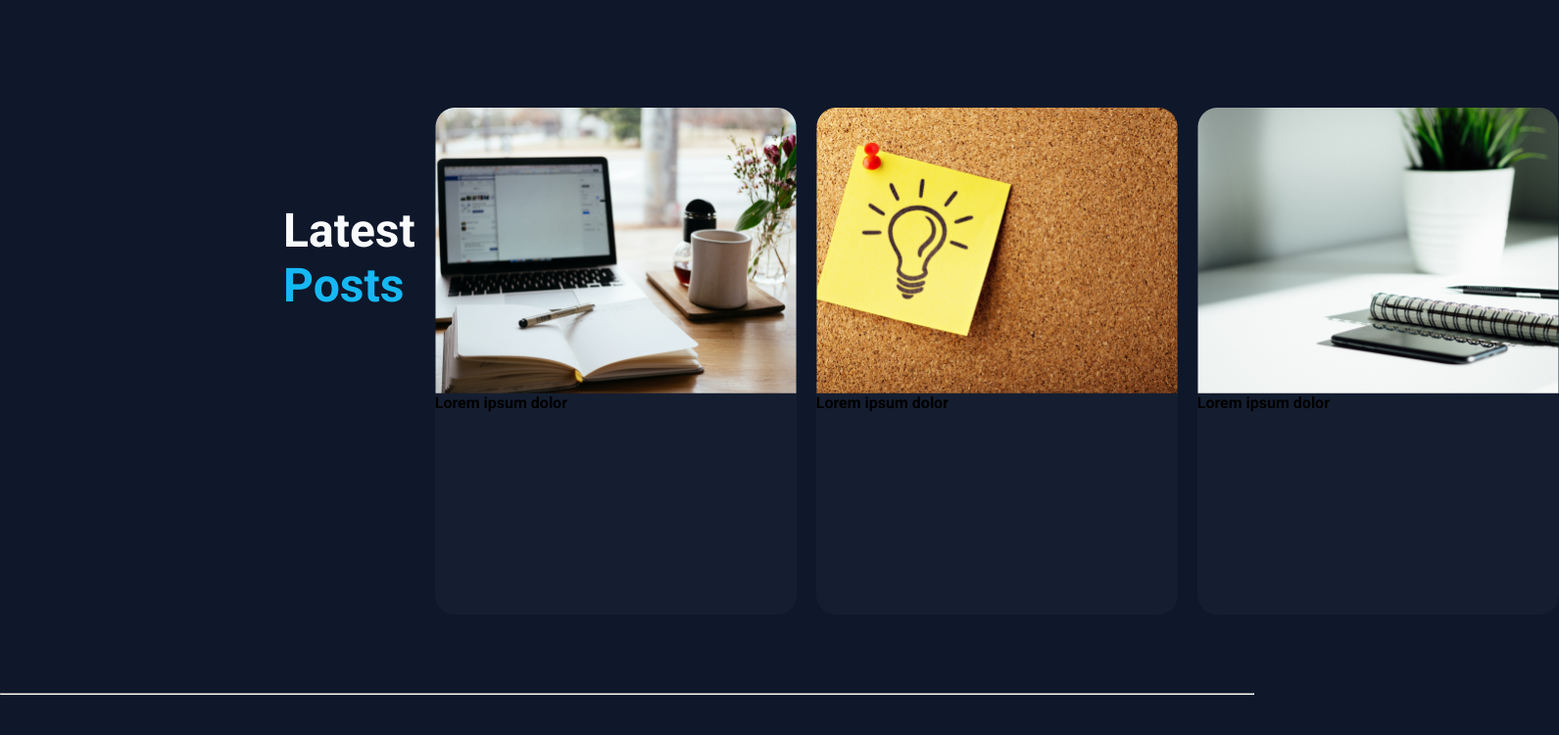
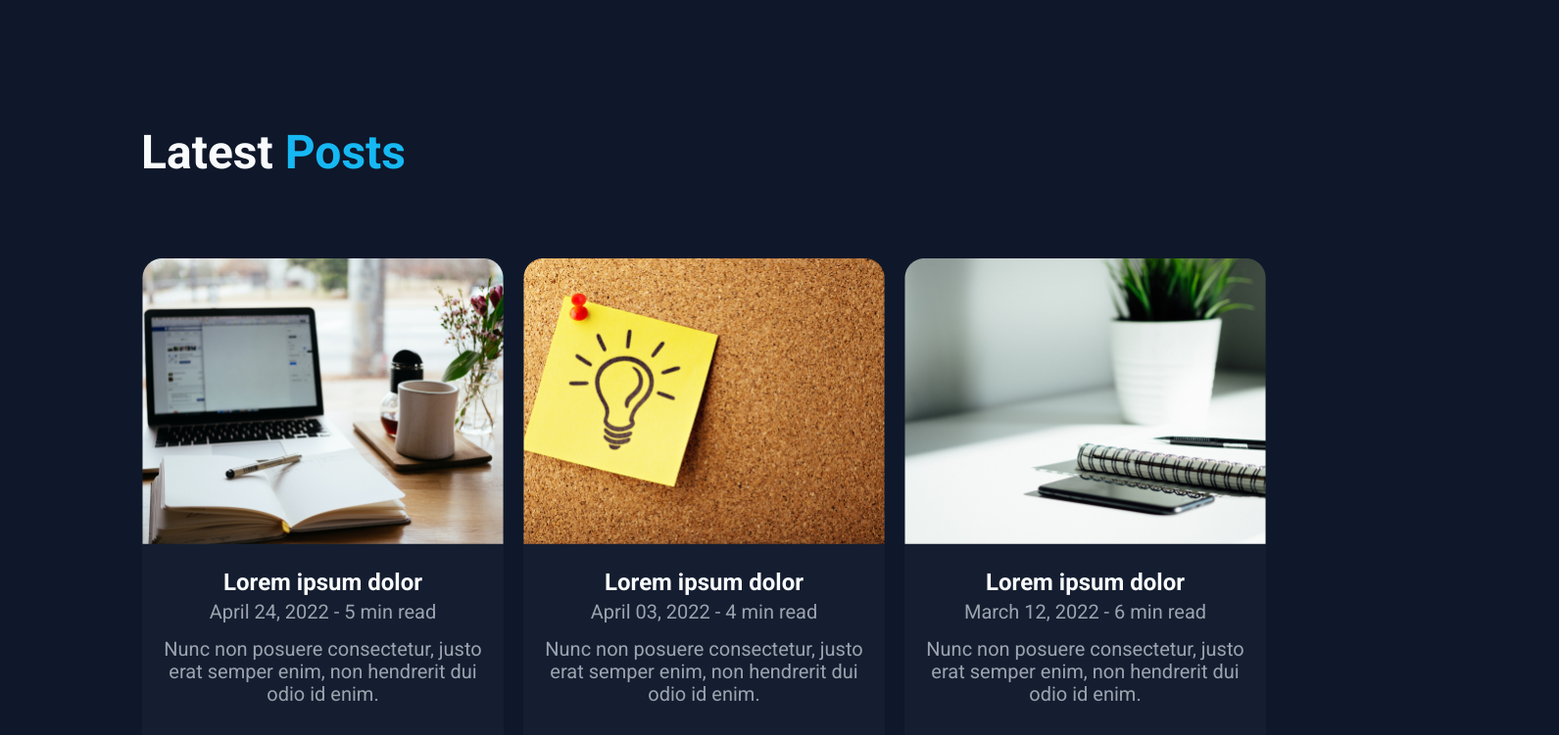
Before and after one commit to GioKavt/first-landing, a plain HTML site: page index.html in a window 1280 px wide. Shown: the part 1300-2051 px from the top of the page at 98% size, 1591 px wide, since content can reach past the window. Drawn offline with Linux system fonts and the light colour scheme.

Commit message:
Update index.html and style.css files with finished web page

```diff
--- a/assets/styles/style.css
+++ b/assets/styles/style.css
@@ -83,23 +83,12 @@ body {
   margin-bottom: 90px;
 }
 
-.latest-posts h2 {
-  font-weight: 700;
-  font-size: 48px;
-  line-height: 56px;
-  color: #f8fafc;
-}
-
-.latest-posts h2 a {
-  text-decoration: none;
-  color: #16b8f3;
-}
-
 .latest-posts {
   display: flex;
   flex-direction: row;
   gap: 20px;
   padding: 80px 145px;
+  width: 1440px;
 }
 
 .lp-article {
@@ -109,6 +98,27 @@ body {
   height: 518px;
   background: rgba(30, 41, 59, 0.4);
   border-radius: 20px;
+}
+
+.lp-article h4 {
+  font-weight: 700;
+  font-size: 24px;
+  line-height: 28px;
+  color: #f8fafc;
+  text-align: center;
+  padding: 25px 80px 5px 80px;
+}
+
+.lp-article p {
+  font-weight: 400;
+  font-size: 20px;
+  line-height: 23px;
+  color: #9ca3af;
+  text-align: center;
+}
+
+.indent-p {
+  padding: 15px;
 }
 
 .footer {
--- a/index.html
+++ b/index.html
@@ -65,19 +65,34 @@
           </div>
         </article>
       </section>
+      <h2>Latest <a>Posts</a></h2>
       <section class="latest-posts">
-        <h2>Latest <a>Posts</a></h2>
         <article class="lp-article">
           <img src="./assets/images/laptop.png" alt="Laptop photo" />
           <div class="news-info"><h4>Lorem ipsum dolor</h4></div>
+          <p>April 24, 2022 - 5 min read</p>
+          <p class="indent-p">
+            Nunc non posuere consectetur, justo erat semper enim, non hendrerit
+            dui odio id enim.
+          </p>
         </article>
         <article class="lp-article">
           <img src="./assets/images/sticky-note.png" alt="Sticky notes photo" />
           <div class="news-info"><h4>Lorem ipsum dolor</h4></div>
+          <p>April 03, 2022 - 4 min read</p>
+          <p class="indent-p">
+            Nunc non posuere consectetur, justo erat semper enim, non hendrerit
+            dui odio id enim.
+          </p>
         </article>
         <article class="lp-article">
           <img src="./assets/images/notebook.png" alt="Notebook photo" />
           <div class="news-info"><h4>Lorem ipsum dolor</h4></div>
+          <p>March 12, 2022 - 6 min read</p>
+          <p class="indent-p">
+            Nunc non posuere consectetur, justo erat semper enim, non hendrerit
+            dui odio id enim.
+          </p>
         </article>
       </section>
     </main>
```
